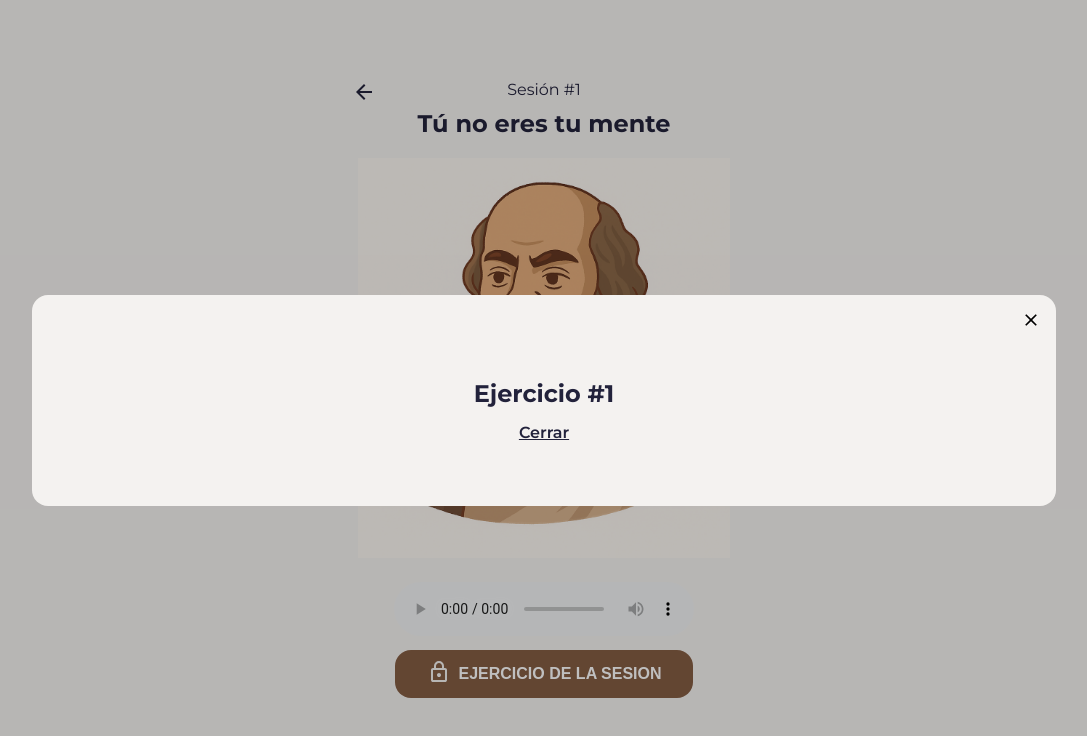
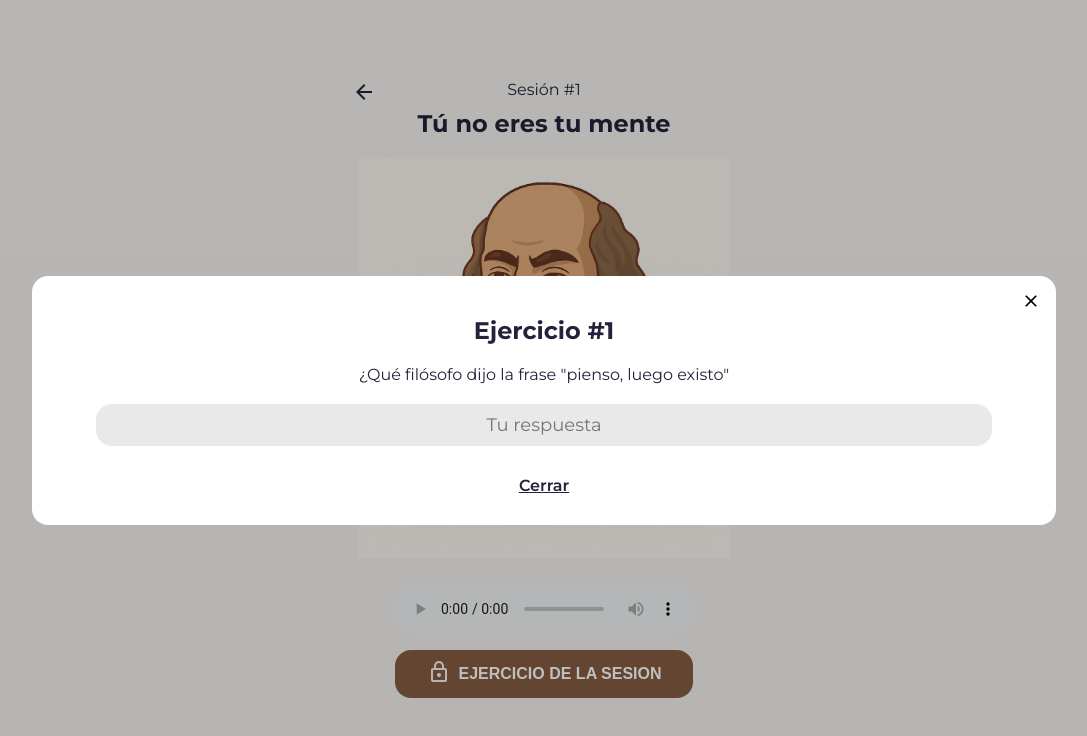
Before and after one commit to alejandroluisacosta/detox-mental-2.0, a React (Vite) app in the folder frontend/: page /session/1 in a window 1280 px wide. Shown: the top 736 px of the page, without its empty margins (96-1183 px from the left). Built offline with nearby package versions, Linux system fonts and the light colour scheme.

Commit message:
add: unblock elements

```diff
--- a/frontend/src/Components/ExerciseModal/ExerciseModal.css
+++ b/frontend/src/Components/ExerciseModal/ExerciseModal.css
@@ -17,8 +17,32 @@
     max-height: 80vh;
     overflow-y: auto;
     border-radius: 16px;
-    background-color: var(--background);
-    padding: 5%;
+    background-color: white;
+    padding: 40px 5% 30px;
+}
+
+.exercise-modal__title {
+    margin: 0 0 20px;
+}
+
+.exercise-modal__unblock-container {
+    display: flex;
+    flex-direction: column;
+    justify-content: center;
+    align-items: center;
+    gap: 20px;
+    margin-bottom: 30px;
+}
+
+.exercise-modal__input {
+    width: 100%;
+    border-radius: 16px;
+    border: 0;
+    background-color: #E9E9E9;
+    padding: 10px 0;
+    text-align: center;
+    font-family: 'Montserrat', sans-serif;
+    font-size: 18px;
 }
 
 .exercise-modal__close-text {
--- a/frontend/src/Components/ExerciseModal/ExerciseModal.jsx
+++ b/frontend/src/Components/ExerciseModal/ExerciseModal.jsx
@@ -1,15 +1,24 @@
+import { useState } from 'react';
 import CloseIcon from '../CloseIcon/CloseIcon';
 import './ExerciseModal.css';
 
 const ExerciseModal = ({ setOpenExerciseModal }) => {
     const handleCloseModal = () => setOpenExerciseModal(false);
+    const [isExerciseBlocked, setIsExerciseBlocked] = useState(true);
 
     return (
         <div className='exercise-modal-overlay'>
             <div className='exercise-modal'>
                 <CloseIcon handleCloseModal={handleCloseModal}/>
-                <h2>Ejercicio #1</h2>
-
+                <h2 className='exercise-modal__title'>Ejercicio #1</h2>
+                {isExerciseBlocked ?
+                <div className='exercise-modal__unblock-container'>
+                    <p className='exercise-modal__question'>¿Qué filósofo dijo la frase "pienso, luego existo"</p>
+                    <input className='exercise-modal__input' placeholder='Tu respuesta'/>
+                </div>
+                :
+                <></>
+                }
                 <span className="exercise-modal__close-text" onClick={handleCloseModal}>Cerrar</span>
             </div>
         </div>
```
